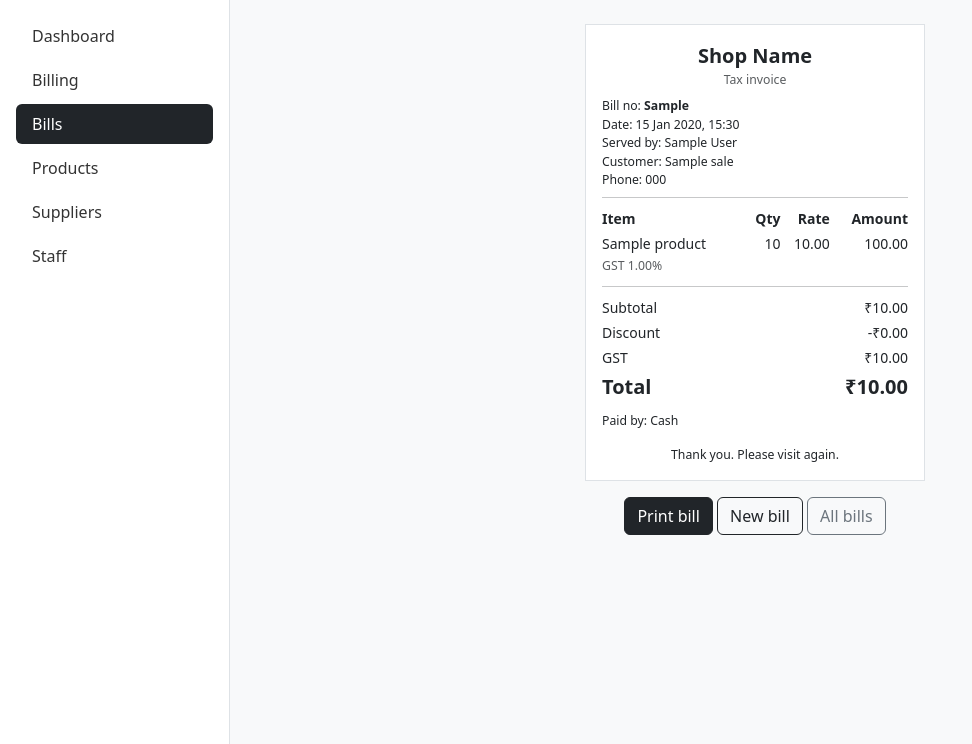
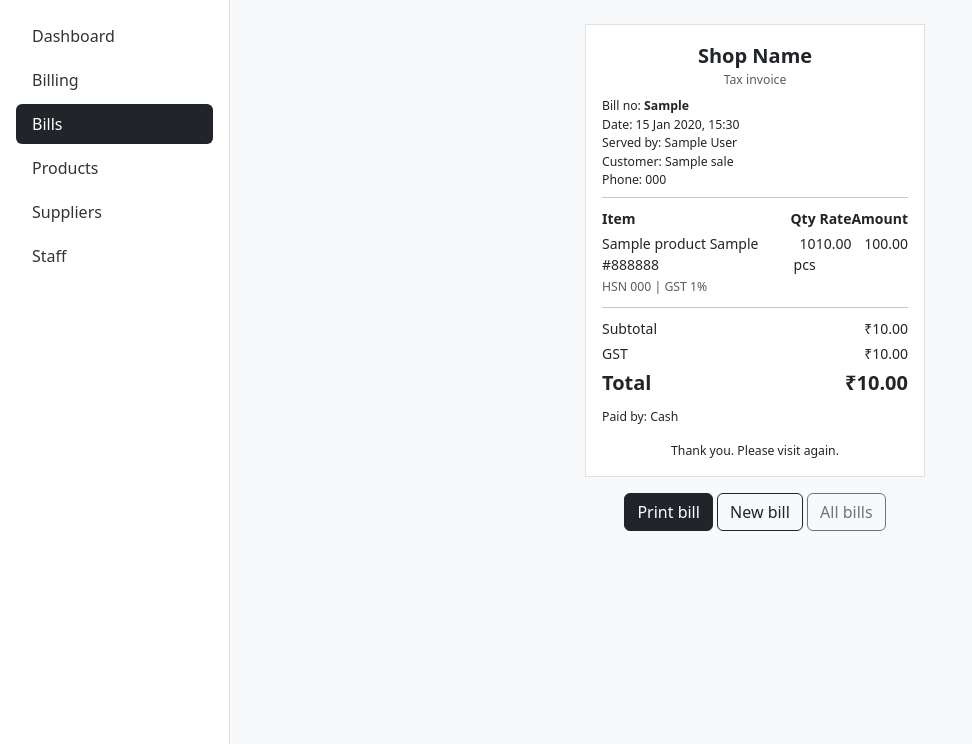
Before and after one commit to nsyamsuresh/POS-Billing-Software, a Django app: page /bills/1/ in a window 1280 px wide. Shown: the part 56-800 px from the top of the page, without its empty margins (0-972 px from the left). Run offline with Django 5.2, Linux system fonts and the light colour scheme; a user stored in the database is signed in; tables that the repository leaves empty hold one stand-in row (values such as "Sample post").

Commit message:
Made changes

```diff
--- a/billing/models.py
+++ b/billing/models.py
@@ -16,7 +16,7 @@ class Sale(models.Model):
 class SaleItem(models.Model):
     sale = models.ForeignKey(Sale, related_name="items", on_delete=models.CASCADE)
     product = models.ForeignKey(Product, on_delete=models.PROTECT)
-    quantity = models.PositiveIntegerField()
+    quantity = models.DecimalField(max_digits=10, decimal_places=2)
     unit_price = models.DecimalField(max_digits=10, decimal_places=2)
     gst_percent = models.DecimalField(max_digits=5, decimal_places=2)
     @property
@@ -39,7 +39,7 @@ class SaleReturn(models.Model):
 class ReturnItem(models.Model):
     sale_return = models.ForeignKey(SaleReturn, related_name="items", on_delete=models.CASCADE)
     sale_item = models.ForeignKey(SaleItem, on_delete=models.PROTECT)
-    quantity = models.PositiveIntegerField()
+    quantity = models.DecimalField(max_digits=10, decimal_places=2)
 
 class LedgerEntry(models.Model):
     KINDS = [("sale", "Sale"), ("return", "Return"), ("purchase", "Purchase"),
--- a/billing/views.py
+++ b/billing/views.py
@@ -26,11 +26,13 @@ def money(value):
 def pos(request):
     products = list(
         Product.objects.filter(is_active=True, stock__gt=0)
-        .values('id', 'name', 'barcode', 'price', 'gst_percent', 'stock')
+        .values('id', 'name', 'barcode', 'price', 'gst_percent', 'stock',
+                'unit', 'size', 'color')
     )
     for p in products:
         p['price'] = float(p['price'])
         p['gst_percent'] = float(p['gst_percent'])
+        p['stock'] = float(p['stock'])
         p['barcode'] = p['barcode'] or ''
     return render(request, 'billing/pos.html', {'products': products})
 
@@ -44,8 +46,9 @@ def checkout(request):
         discount = money(request.POST.get('discount') or '0')
         wanted = {}
         for row in cart:
-            pid, qty = int(row['id']), int(row['qty'])
-            if qty < 1:
+            pid = int(row['id'])
+            qty = Decimal(str(row['qty'])).quantize(Decimal('0.01'))
+            if qty <= 0:
                 raise ValueError
             wanted[pid] = wanted.get(pid, 0) + qty
     except (ValueError, TypeError, KeyError, ArithmeticError):
@@ -78,6 +81,8 @@ def checkout(request):
                 p = products.get(pid)
                 if p is None:
                     raise BillError('A product in the cart is no longer available.')
+                if p.unit == 'pcs' and qty != qty.to_integral_value():
+                    raise BillError(f'{p.name} is sold in whole pieces.')
                 if qty > p.stock:
                     raise BillError(f'Only {p.stock} of {p.name} in stock.')
                 line_total = money(p.price * qty)
--- a/catalog/forms.py
+++ b/catalog/forms.py
@@ -11,5 +11,6 @@ class SupplierForm(BootstrapMixin, forms.ModelForm):
 class ProductForm(BootstrapMixin, forms.ModelForm):
     class Meta:
         model = Product
-        fields = ['name', 'barcode', 'category', 'price', 'cost', 'gst_percent',
+        fields = ['name', 'barcode', 'category', 'brand', 'fabric', 'size', 'color',
+                  'hsn_code', 'unit', 'price', 'cost', 'gst_percent',
                   'stock', 'low_stock_level', 'supplier', 'is_active']
--- a/catalog/models.py
+++ b/catalog/models.py
@@ -7,14 +7,21 @@ class Supplier(models.Model):
     def __str__(self): return self.name
 
 class Product(models.Model):
+    UNITS = [('pcs', 'Pieces'), ('meter', 'Meters')]
     name = models.CharField(max_length=150)
     barcode = models.CharField(max_length=50, unique=True, null=True, blank=True)
     category = models.CharField(max_length=80, blank=True)
+    brand = models.CharField(max_length=80, blank=True, default='')
+    fabric = models.CharField(max_length=80, blank=True, default='')
+    size = models.CharField(max_length=30, blank=True, default='')
+    color = models.CharField(max_length=40, blank=True, default='')
+    hsn_code = models.CharField('HSN code', max_length=12, blank=True, default='')
+    unit = models.CharField(max_length=10, choices=UNITS, default='pcs')
     price = models.DecimalField(max_digits=10, decimal_places=2)
     cost = models.DecimalField(max_digits=10, decimal_places=2, default=0)
     gst_percent = models.DecimalField(max_digits=5, decimal_places=2, default=5)
-    stock = models.IntegerField(default=0)
-    low_stock_level = models.IntegerField(default=5)
+    stock = models.DecimalField(max_digits=10, decimal_places=2, default=0)
+    low_stock_level = models.DecimalField(max_digits=10, decimal_places=2, default=5)
     supplier = models.ForeignKey(Supplier, null=True, blank=True, on_delete=models.SET_NULL)
     is_active = models.BooleanField(default=True)
     def __str__(self): return self.name
@@ -28,5 +35,5 @@ class Purchase(models.Model):
 class PurchaseItem(models.Model):
     purchase = models.ForeignKey(Purchase, related_name="items", on_delete=models.CASCADE)
     product = models.ForeignKey(Product, on_delete=models.PROTECT)
-    quantity = models.PositiveIntegerField()
+    quantity = models.DecimalField(max_digits=10, decimal_places=2)
     unit_cost = models.DecimalField(max_digits=10, decimal_places=2)
--- a/catalog/views.py
+++ b/catalog/views.py
@@ -58,7 +58,7 @@ class ProductList(AdminRequiredMixin, ListView):
         qs = Product.objects.select_related('supplier').order_by('name')
         q = self.request.GET.get('q', '').strip()
         if q:
-            qs = qs.filter(Q(name__icontains=q) | Q(barcode__icontains=q) | Q(category__icontains=q))
+            qs = qs.filter(Q(name__icontains=q) | Q(barcode__icontains=q) | Q(category__icontains=q)| Q(brand__icontains=q) | Q(size__icontains=q) | Q(color__icontains=q)| Q(fabric__icontains=q))
         if self.request.GET.get('low'):
             qs = qs.filter(stock__lte=F('low_stock_level'))
         return qs
--- a/templates/billing/receipt.html
+++ b/templates/billing/receipt.html
@@ -8,7 +8,7 @@
   .receipt .r { text-align: right; }
   @media print {
     @page { margin: 6mm; }
-    .receipt { max-width: 100%; padding: 0; }
+    .receipt { max-width: 100%; padding: 0; border: 0 !important; }
   }
 </style>
 {% endblock %}
@@ -31,10 +31,13 @@
     <tbody>
     {% for i in sale.items.all %}
       <tr>
-        <td>{{ i.product.name }}<br><span class="text-muted small">GST {{ i.gst_percent }}%</span></td>
-        <td class="r">{{ i.quantity }}</td>
-        <td class="r">{{ i.unit_price }}</td>
-        <td class="r">{{ i.line_total }}</td>
+        <td>
+          {{ i.product.name }}{% if i.product.size %} {{ i.product.size }}{% endif %}{% if i.product.color %} {{ i.product.color }}{% endif %}
+          <br><span class="text-muted small">{% if i.product.hsn_code %}HSN {{ i.product.hsn_code }} | {% endif %}GST {{ i.gst_percent|floatformat:"-2" }}%</span>
+        </td>
+        <td class="r">{{ i.quantity|floatformat:"-2" }} {{ i.product.unit }}</td>
+        <td class="r">{{ i.unit_price|floatformat:2 }}</td>
+        <td class="r">{{ i.line_total|floatformat:2 }}</td>
       </tr>
     {% endfor %}
     </tbody>
@@ -42,7 +45,7 @@
   <hr class="my-2">
   <table>
     <tr><td>Subtotal</td><td class="r">₹{{ sale.subtotal }}</td></tr>
-    <tr><td>Discount</td><td class="r">-₹{{ sale.discount }}</td></tr>
+    {% if sale.discount %}<tr><td>Discount</td><td class="r">-₹{{ sale.discount }}</td></tr>{% endif %}
     <tr><td>GST</td><td class="r">₹{{ sale.gst_total }}</td></tr>
     <tr class="fw-bold fs-5"><td>Total</td><td class="r">₹{{ sale.total }}</td></tr>
   </table>
```
Also changed, not shown: templates/billing/pos.html (+26 -11 lines), templates/catalog/product_list.html (+7 -6 lines), billing/migrations/0003_alter_returnitem_quantity_alter_saleitem_quantity.py (added), catalog/migrations/0002_product_brand_product_color_product_fabric_and_more.py (added).
